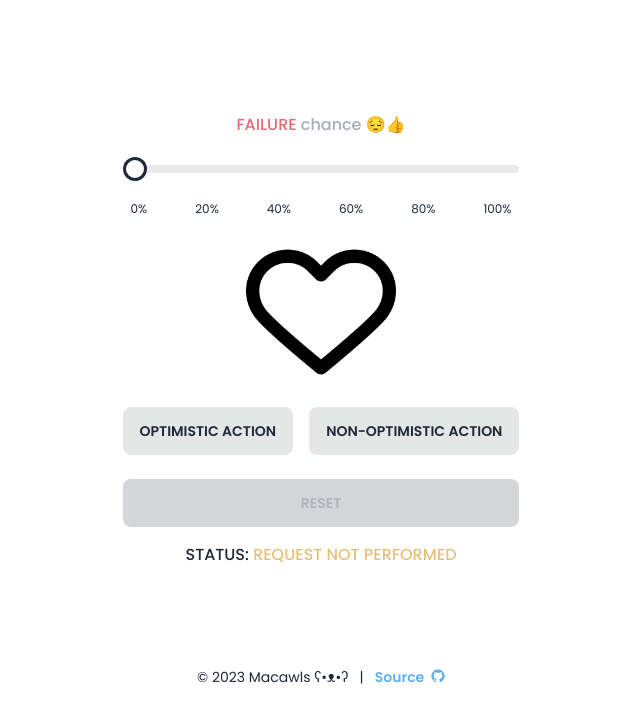
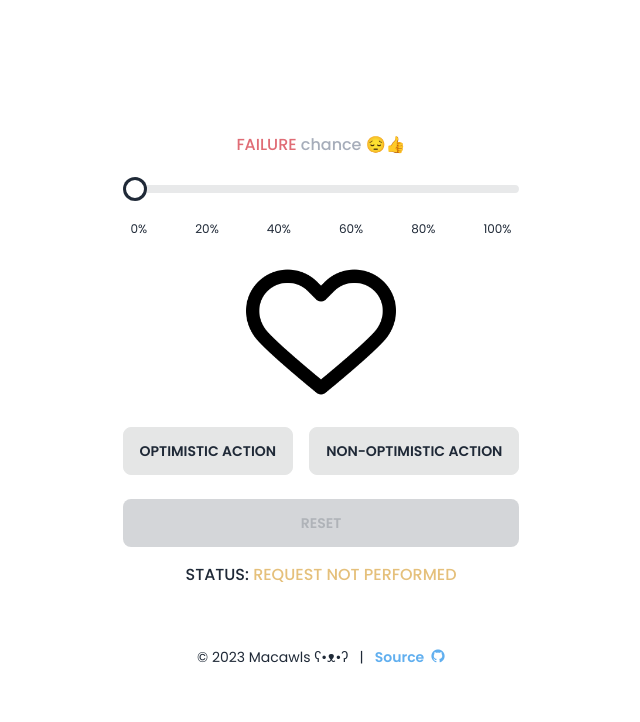
Before and after one commit to Macawls/optimistic-update-demo, a Vue app: page /#/ in a window 1280 px wide. Shown: the top 722 px of the page, without its empty margins (319-959 px from the left). Built offline with nearby package versions, Linux system fonts and the light colour scheme.

Commit message:
adjust mt

```diff
--- a/src/components/Footer.vue
+++ b/src/components/Footer.vue
@@ -1,5 +1,5 @@
 <template>
-	<div class="mt-20 text-sm">
+	<div class="mt-10 text-sm">
 	<p>© {{ new Date().getFullYear() }} Macawls ʕ•ᴥ•ʔ&nbsp;&nbsp;&nbsp;|&nbsp;&nbsp;&nbsp;<a
 		style="all: unset; cursor: pointer; color: #61afef; font-weight: 800;" target=”_blank”
 		href="https://github.com/Macawls/optimistic-update-demo">Source&nbsp;&nbsp;<i
```
